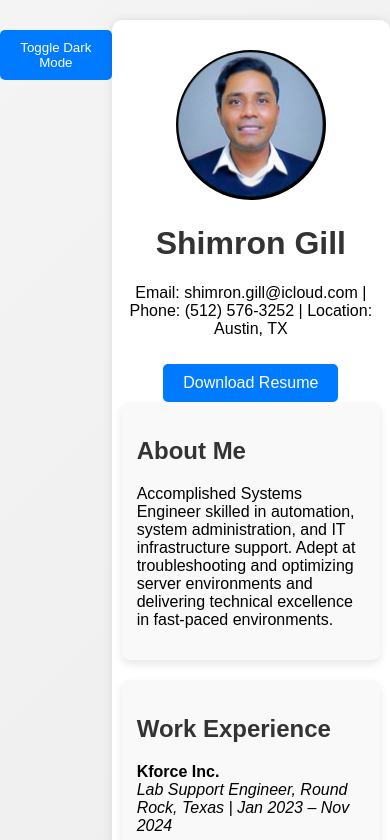
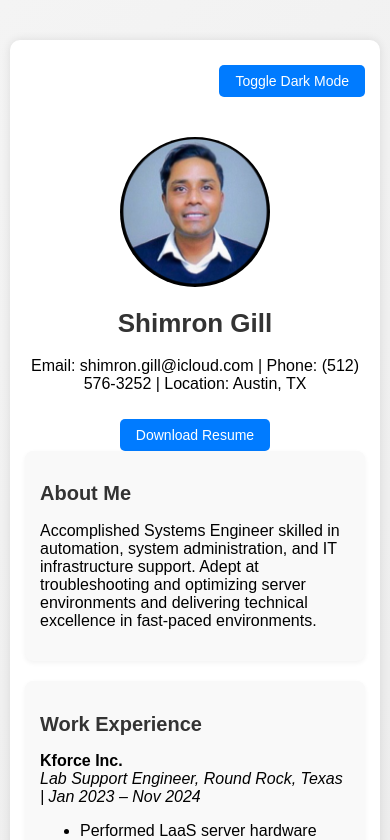
Before and after one commit to sgill3077/resume-website, a plain HTML site: page index.html in a window 390 px wide. Shown: the top 840 px of the page. Drawn offline with Linux system fonts and the light colour scheme.

Commit message:
Initial commit: Add resume page

```diff
--- a/index.html
+++ b/index.html
@@ -1,14 +1,14 @@
 <!DOCTYPE html>
 <html lang="en">
 <head>
-  <meta charset="UTF-8" />
-  <meta name="viewport" content="width=device-width, initial-scale=1.0"/>
+    <meta charset="UTF-8">
+    <meta name="viewport" content="width=device-width, initial-scale=1.0">
     <title>Shimron Gill - Resume</title>
     <style>
         body {
             font-family: 'Arial', sans-serif;
             margin: 0;
-      padding: 20px 0;
+            padding: 0;
             background: linear-gradient(135deg, #f4f4f4, #dcdcdc);
             text-align: left;
             transition: background 0.3s, color 0.3s;
@@ -16,14 +16,22 @@
             justify-content: center;
             align-items: flex-start;
             min-height: 100vh;
+            padding: 40px 10px;
         }
 
         .container {
-      width: 794px;
+            max-width: 794px;
+            width: 100%;
             background: white;
             padding: 20px;
             box-shadow: 0px 0px 10px rgba(0,0,0,0.1);
             border-radius: 10px;
+        }
+
+        .header-controls {
+            display: flex;
+            justify-content: space-between;
+            align-items: flex-start;
         }
 
         .center-header {
@@ -39,7 +47,8 @@
             height: 150px;
             border-radius: 50%;
             object-fit: cover;
-      margin-top: 20px;
+            margin-top: 40px;
+            max-width: 100%;
         }
 
         .section {
@@ -47,7 +56,7 @@
             padding: 15px;
             border-radius: 8px;
             background: #f9f9f9;
-      box-shadow: 0 4px 8px rgba(0,0,0,0.1);
+            box-shadow: 0 2px 5px rgba(0,0,0,0.05);
             opacity: 0;
             transform: translateY(20px);
             transition: opacity 0.5s ease-out, transform 0.5s ease-out;
@@ -105,7 +114,7 @@
         }
 
         .progress-bar {
-      width: 80%;
+            width: 100%;
             background-color: #ddd;
             border-radius: 5px;
             overflow: hidden;
@@ -130,21 +139,28 @@
         input, textarea {
             width: 100%;
             padding: 10px;
-      margin: 5px 0 15px;
+            margin-bottom: 10px;
+            border: 1px solid #ccc;
             border-radius: 5px;
-      border: 1px solid #ccc;
             font-size: 16px;
-    }
-
-    textarea {
-      resize: vertical;
-      height: 100px;
         }
 
         @media (max-width: 768px) {
             .container {
-        width: 100%;
-        padding: 10px;
+                padding: 15px;
+            }
+
+            h1 {
+                font-size: 26px;
+            }
+
+            h2 {
+                font-size: 20px;
+            }
+
+            .download-btn, .theme-toggle {
+                font-size: 14px;
+                padding: 8px 16px;
             }
         }
 
@@ -170,8 +186,11 @@
     </style>
 </head>
 <body>
+<div class="container">
+    <div class="header-controls">
+        <div></div>
         <button class="theme-toggle" onclick="toggleTheme()">Toggle Dark Mode</button>
-  <div class="container">
+    </div>
     <div class="center-header">
         <img src="profile.jpg" alt="Shimron Gill" class="profile-pic" />
         <h1>Shimron Gill</h1>
@@ -274,7 +293,6 @@
       </form>
     </div>
 </div>
-
 <script>
     document.addEventListener("DOMContentLoaded", function() {
         let sections = document.querySelectorAll(".section");
```
Lines whose indentation alone changed are shown as unchanged.
